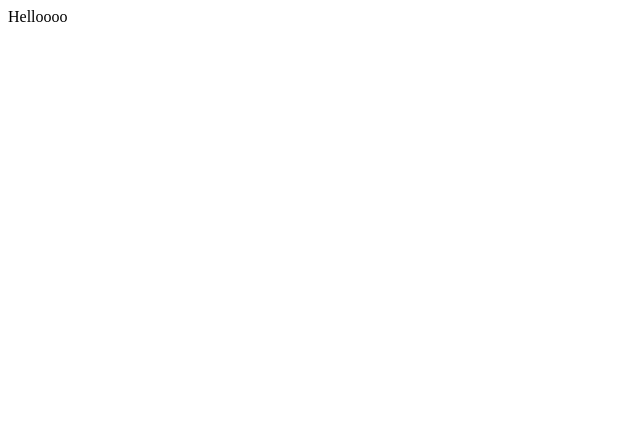
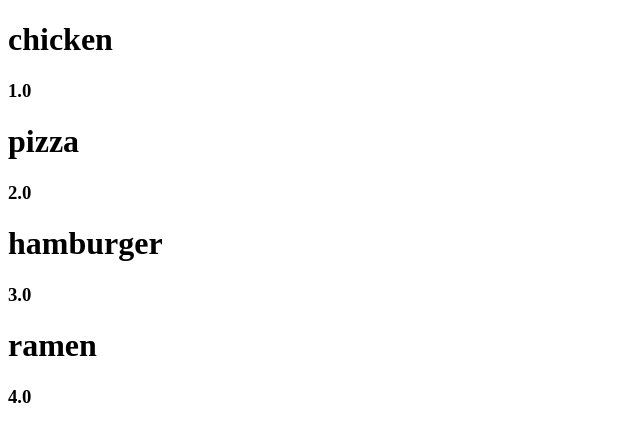
Before and after one commit to skck0226/react_movie-app, a React (Create React App) app: page / in a window 1280 px wide. Shown: the top 442 px of the page, without its empty margins (0-640 px from the left). Built offline with nearby package versions, Linux system fonts and the light colour scheme.

Commit message:
mapPractice

```diff
--- a/package.json
+++ b/package.json
@@ -6,6 +6,7 @@
     "@testing-library/jest-dom": "^5.11.6",
     "@testing-library/react": "^11.2.2",
     "@testing-library/user-event": "^12.5.0",
+    "prop-types": "^15.7.2",
     "react": "^17.0.1",
     "react-dom": "^17.0.1",
     "react-scripts": "4.0.1",
--- a/src/App.js
+++ b/src/App.js
@@ -1,9 +1,54 @@
+import React from 'react';
+import PropTypes from 'prop-types';
+function Food(props){
+	return (
+		<div>
+			<images src={props.images} alt="food" />
+			<h1>{props.name}</h1>
+			<h3>{props.ratings}</h3>
+		</div>
+	);
+}
+Food.propTypes = {
+	images: PropTypes.string.isRequired,
+	ratings: PropTypes.string.isRequired,
+	name: PropTypes.string.isRequired
+};
+const foodBox = [
+		{
+			images:"aaaa",
+			ratings:"1.0",
+			name:"chicken",
+			id:1
+		},
+		{
+			images:"aaaa",
+			ratings:"2.0",
+			name:"pizza",
+			id:2
+		},
+		{
+			images:"aaaa",
+			ratings:"3.0",
+			name:"hamburger",
+			id:3
+		},
+		{
+			images:"aaaa",
+			ratings:"4.0",
+			name:"ramen",
+			id:4
+		}
+	]
 function App() {
-  return (
-    <div className="App">
-      Helloooo
-    </div>
-  );
+
+	return (
+		<div className="App">
+			{foodBox.map( food => (
+				<Food images={food.images} ratings={food.ratings} name={food.name} key={food.id} />
+			))}
+		</div>
+	);
 }
 
 export default App;
--- a/src/index.js
+++ b/src/index.js
@@ -1,7 +1,6 @@
 import React from 'react';
 import ReactDOM from 'react-dom';
 import App from './App';
-
 
 ReactDOM.render(
   <React.StrictMode>
```
Also changed, not shown: 1 other file (tests, documents, lock files or other folders).
